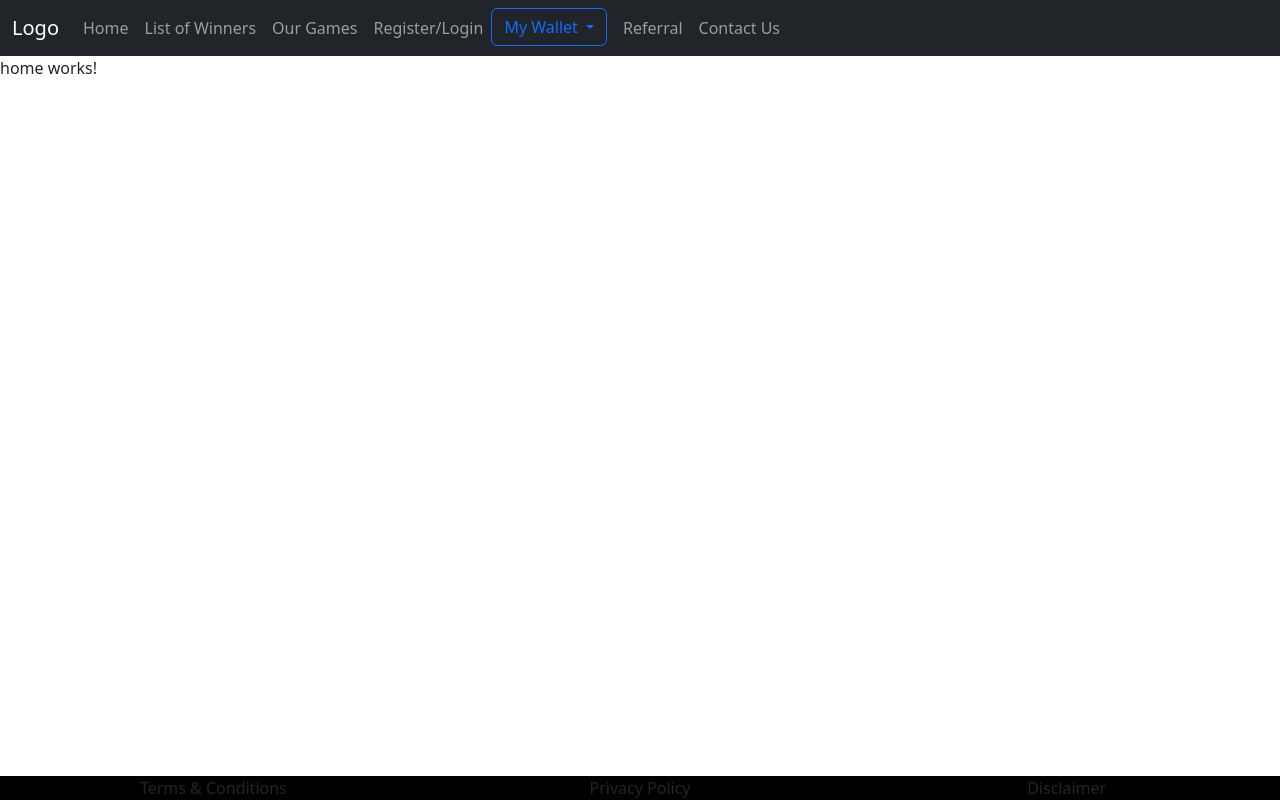
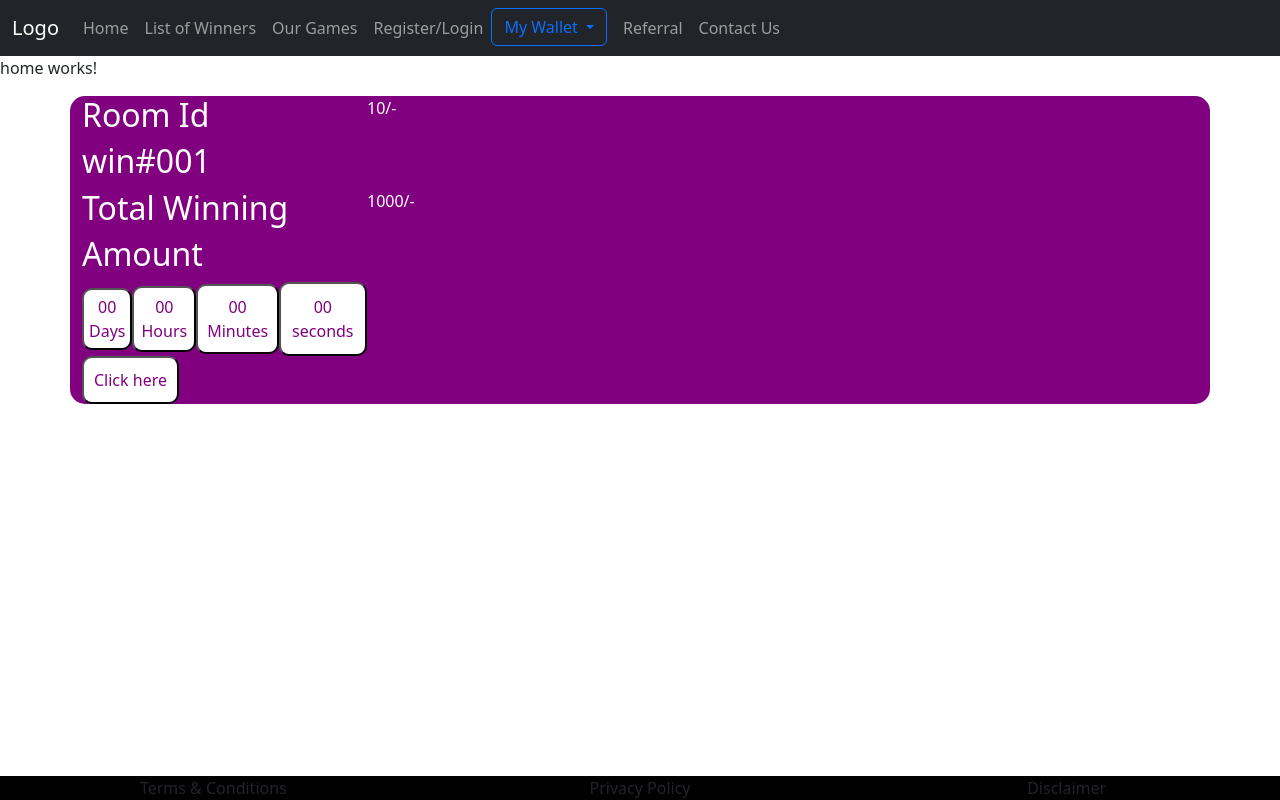
Before and after one commit to uniquemindsolutions/winorhelp, an Angular app: page / in a window 1280 px wide. Built offline with nearby package versions, Linux system fonts and the light colour scheme.

Commit message:
test case file
test case file

```diff
--- a/src/app/home/home.component.css
+++ b/src/app/home/home.component.css
@@ -0,0 +1,45 @@
+.container{
+    background-color: purple;
+    color: white;
+    border-radius: 15px;
+}
+
+.container2{
+    color: white;
+}
+
+.btn1{
+    color: purple;
+    background-color: white;
+    border-radius: 10px;
+    padding: 5px;
+}
+
+.btn2{
+    color: purple;
+    background-color: white;
+    border-radius: 10px;
+    padding: 7px;
+}
+
+.btn3{
+    color: purple;
+    background-color: white;
+    border-radius: 10px;
+    padding: 9px;
+}
+
+.btn4{
+    color: purple;
+    background-color: white;
+    border-radius: 10px;
+    padding: 11px;
+}
+
+.btn-last{
+    color: purple;
+    background-color: white;
+    border-radius: 10px;
+    padding: 10px;
+
+}
--- a/src/app/home/home.component.html
+++ b/src/app/home/home.component.html
@@ -1 +1,49 @@
 <p>home works!</p>
+<div class="container">
+    <div class="row">
+        <div class="col-sm-3">
+            <h2>Room Id</h2>
+        </div>
+        <div class="col-sm-3">
+            <p>10/-</p>
+        </div>
+        <h2>win#001</h2>
+    </div>
+
+<div class="container2">
+    <div class="row">
+        <div class="col-sm-3">
+            <h2>Total Winning</h2>
+        </div>
+        <div class="col-sm-3">
+            <p>1000/-</p>
+        </div>
+        <h2>Amount</h2>
+    </div>
+
+    <div>
+    <button class="btn1">
+        00 <br>
+        Days
+    </button>
+
+    <button class="btn2">
+        00 <br>
+        Hours
+    </button>
+
+    <button class="btn3">
+        00 <br>
+        Minutes
+    </button>
+
+    <button class="btn4">
+        00 <br>
+        seconds
+    </button>
+    </div>
+
+    <button class="btn-last">Click here</button>
+
+</div>
+</div>
```
